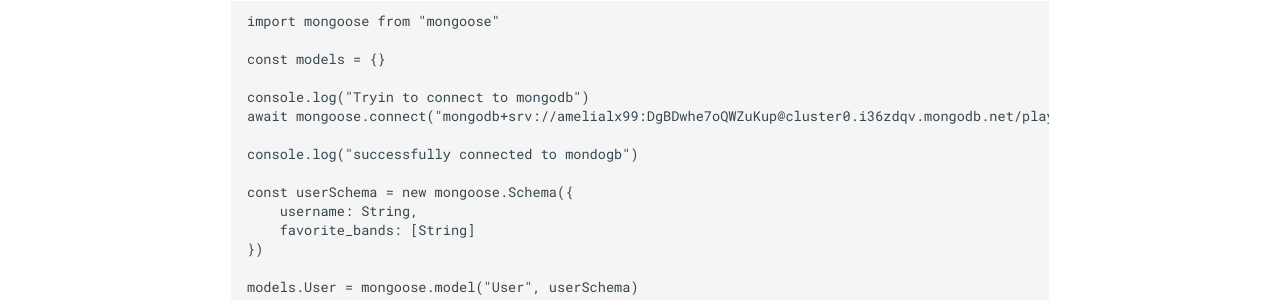
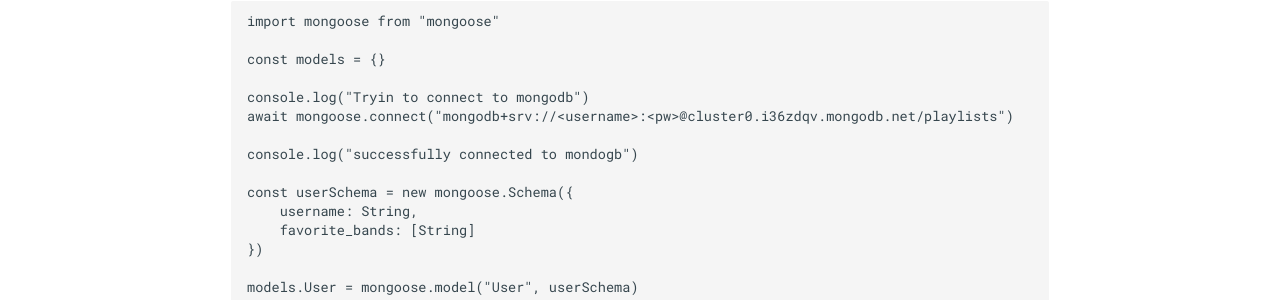
Before and after one commit to amelial9/milynotes, an MkDocs documentation site: the page built from docs/INFO441/useractions.md, in a window 1280 px wide and 900 px high, scrolled down 1175 px. Shown: the part 248-548 px from the top of the window. Built offline with MkDocs 1.6.1 and Material for MkDocs 9.7.7, drawn with Linux system fonts in a browser that asks for light colours; some web fonts are replaced; some of the changed text lies outside the part shown.

Commit message:
Update useractions.md

```diff
--- a/docs/INFO441/useractions.md
+++ b/docs/INFO441/useractions.md
@@ -77,7 +77,7 @@
 const models = {}
 
 console.log("Tryin to connect to mongodb")
-await mongoose.connect("mongodb+srv://amelialx99:DgBDwhe7oQWZuKup@cluster0.i36zdqv.mongodb.net/playlists")
+await mongoose.connect("mongodb+srv://<username>:<pw>@cluster0.i36zdqv.mongodb.net/playlists")
 
 console.log("successfully connected to mondogb")
 
```
